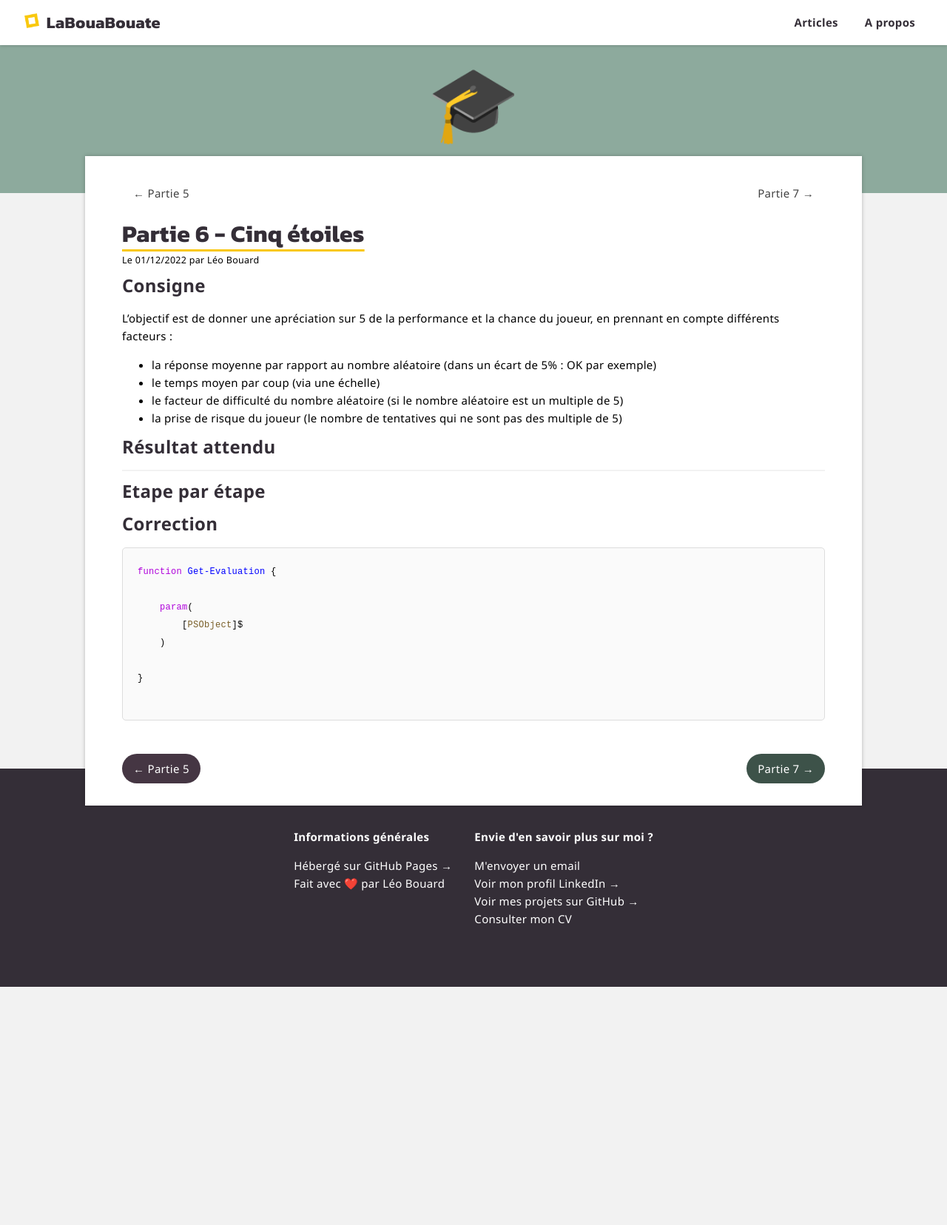
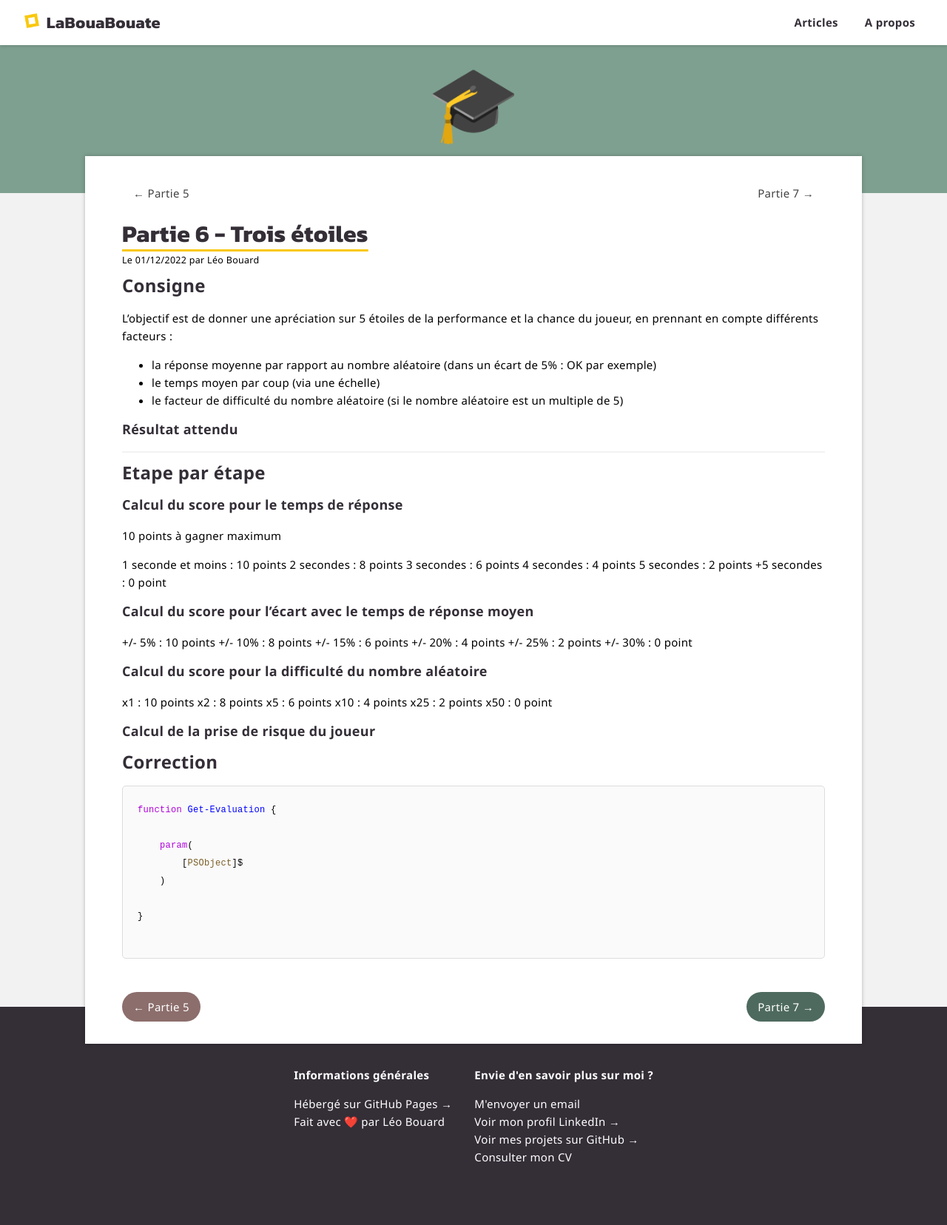
Before and after one commit to leobouard/leobouard.github.io, a Jekyll site: the page built from _posts/2022-12-01-cours-pratique-powershell-006.md, in a window 1280 px wide. Shown: the whole page at 74% size. Built offline with Jekyll 4.4.1, drawn with Linux system fonts in a browser that asks for light colours; some web fonts are replaced; before the commit the page ends 1334 px from its top, so only the background shows below that.

Commit message:
Modification des couleurs

```diff
--- a/_posts/2022-12-01-cours-pratique-powershell-006.md
+++ b/_posts/2022-12-01-cours-pratique-powershell-006.md
@@ -1,7 +1,7 @@
 ---
 layout: post
-title: "Partie 6 - Cinq étoiles"
-thumbnailColor: "#007acc"
+title: "Partie 6 - Trois étoiles"
+description: "Ajout d'une évaluation de la performance du joueur sur 5 étoiles, qui se base sur la difficulté, la méthode et la rapidité"
 icon: 🎓
 nextLink:
   name: "Partie 7"
@@ -13,18 +13,50 @@ prevLink:
 
 ## Consigne
 
-L'objectif est de donner une apréciation sur 5 de la performance et la chance du joueur, en prennant en compte différents facteurs :
+L'objectif est de donner une apréciation sur 5 étoiles de la performance et la chance du joueur, en prennant en compte différents facteurs :
 
 - la réponse moyenne par rapport au nombre aléatoire (dans un écart de 5% : OK par exemple)
 - le temps moyen par coup (via une échelle)
 - le facteur de difficulté du nombre aléatoire (si le nombre aléatoire est un multiple de 5)
-- la prise de risque du joueur (le nombre de tentatives qui ne sont pas des multiple de 5)
 
-## Résultat attendu
+### Résultat attendu
 
 ---
 
 ## Etape par étape
+
+### Calcul du score pour le temps de réponse
+
+10 points à gagner maximum
+
+1 seconde et moins : 10 points
+2 secondes : 8 points
+3 secondes : 6 points
+4 secondes : 4 points
+5 secondes : 2 points
++5 secondes : 0 point
+
+### Calcul du score pour l'écart avec le temps de réponse moyen
+
++/- 5%  : 10 points
++/- 10% : 8 points
++/- 15% : 6 points
++/- 20% : 4 points
++/- 25% : 2 points
++/- 30% : 0 point
+
+### Calcul du score pour la difficulté du nombre aléatoire
+
+x1  : 10 points
+x2  : 8 points
+x5  : 6 points
+x10 : 4 points
+x25 : 2 points
+x50 : 0 point
+
+### Calcul de la prise de risque du joueur
+
+
 
 ## Correction
 
--- a/assets/css/posts.scss
+++ b/assets/css/posts.scss
@@ -87,7 +87,7 @@ article:hover {
     justify-content: center;
     user-select: none;
     font-size: 100px;
-    background: #8DAA9D;
+    background: #7EA090;
     z-index: -1;
 }
 
@@ -157,20 +157,20 @@ article:hover {
 }
 
 .a_button_prev {
-    background-color: #453643;
+    background-color: #8C6E6C;
 }
 
 .a_button_prev:hover {
     color: #fff;
-    background-color: #5B4859;
+    /*background-color: #5B4859;*/
 }
 
 .a_button_next {
-    background-color: #3d5249;
+    background-color: #4E6A5E;
 }
 
 .a_button_next:hover {
-    background-color: #4e6a5e;
+    /*background-color: #4e6a5e;*/
     color: #fff;
 }
 
--- a/assets/css/style.scss
+++ b/assets/css/style.scss
@@ -96,11 +96,8 @@ section {
             background-color: #4e6a5e;
             color: #fff;
             font-weight: 600;
-            padding-top: 10px;
-            padding-bottom: 10px;
-            padding-left: 20px;
-            padding-right: 20px;
-            border: 0;
+            padding: 8px 15px;
+            border-radius: 30px;
         }
 
         a:hover {
```
